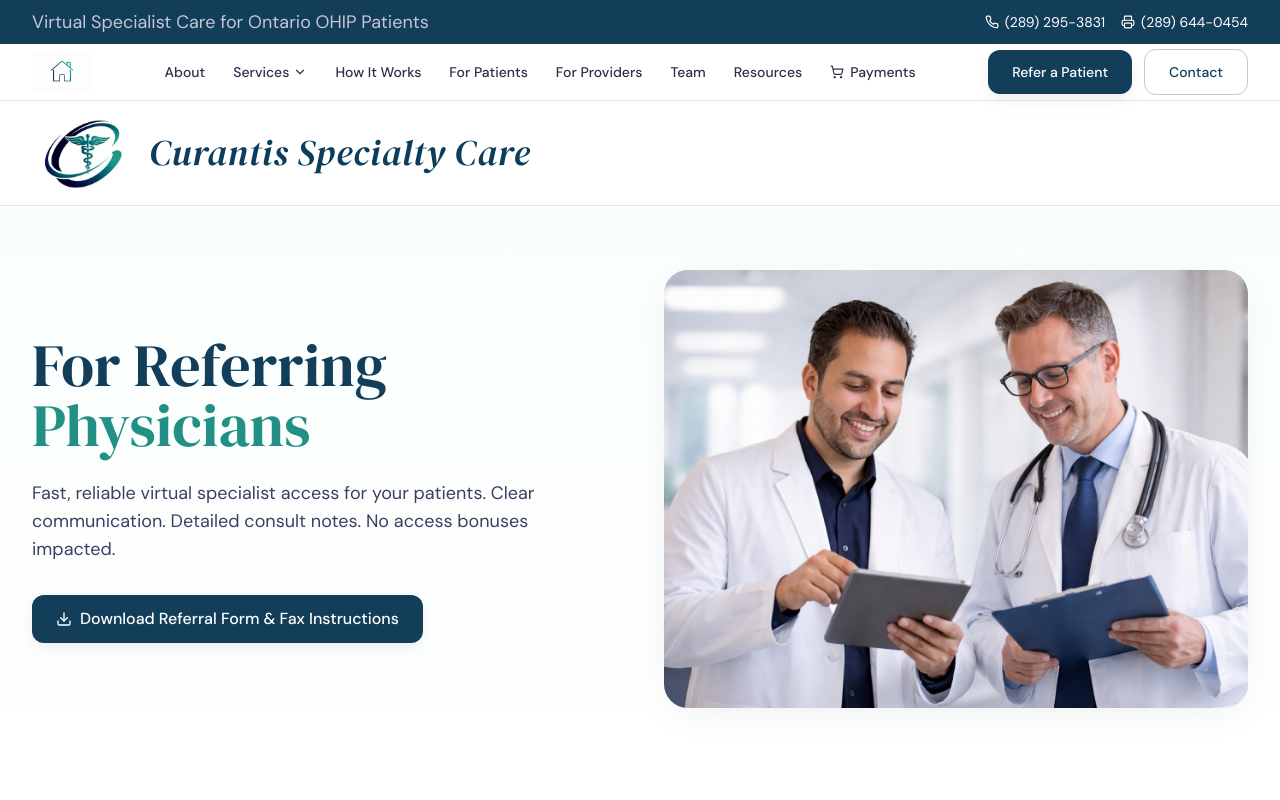
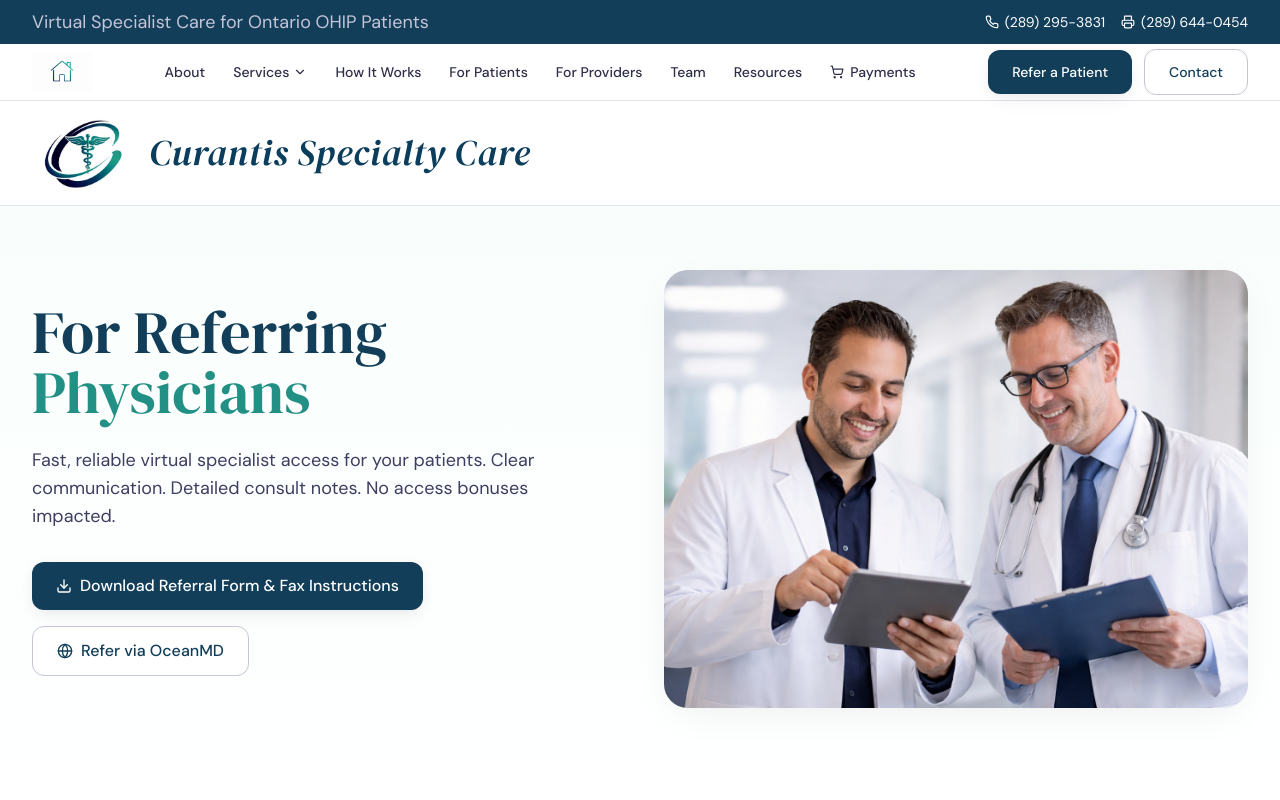
Before and after one commit to darshankhanguramd-netizen/Curantis-Website, a Next.js app: page /for-providers in a window 1280 px wide. Shown: the top 800 px of the page. Built offline with nearby package versions, Linux system fonts and the light colour scheme.

Commit message:
Add OceanMD button to hero section of For Providers page

```diff
--- a/app/for-providers/page.tsx
+++ b/app/for-providers/page.tsx
@@ -22,6 +22,15 @@ export default function ForProvidersPage() {
             </p>
             <div className="mt-8 flex flex-wrap gap-4">
               <DownloadAndNavigateButton className="btn-primary" label="Download Referral Form & Fax Instructions" />
+              <a
+                href="https://ocean.cognisantmd.com/referrals/NewReferral.html?rtRef=dr_darshan_singh_kha25002624"
+                target="_blank"
+                rel="noopener noreferrer"
+                className="btn-secondary flex items-center gap-2"
+              >
+                <Globe className="w-4 h-4" />
+                Refer via OceanMD
+              </a>
             </div>
           </div>
           <div className="relative aspect-[4/3] rounded-3xl overflow-hidden bg-navy-50 shadow-soft-lg">
```
